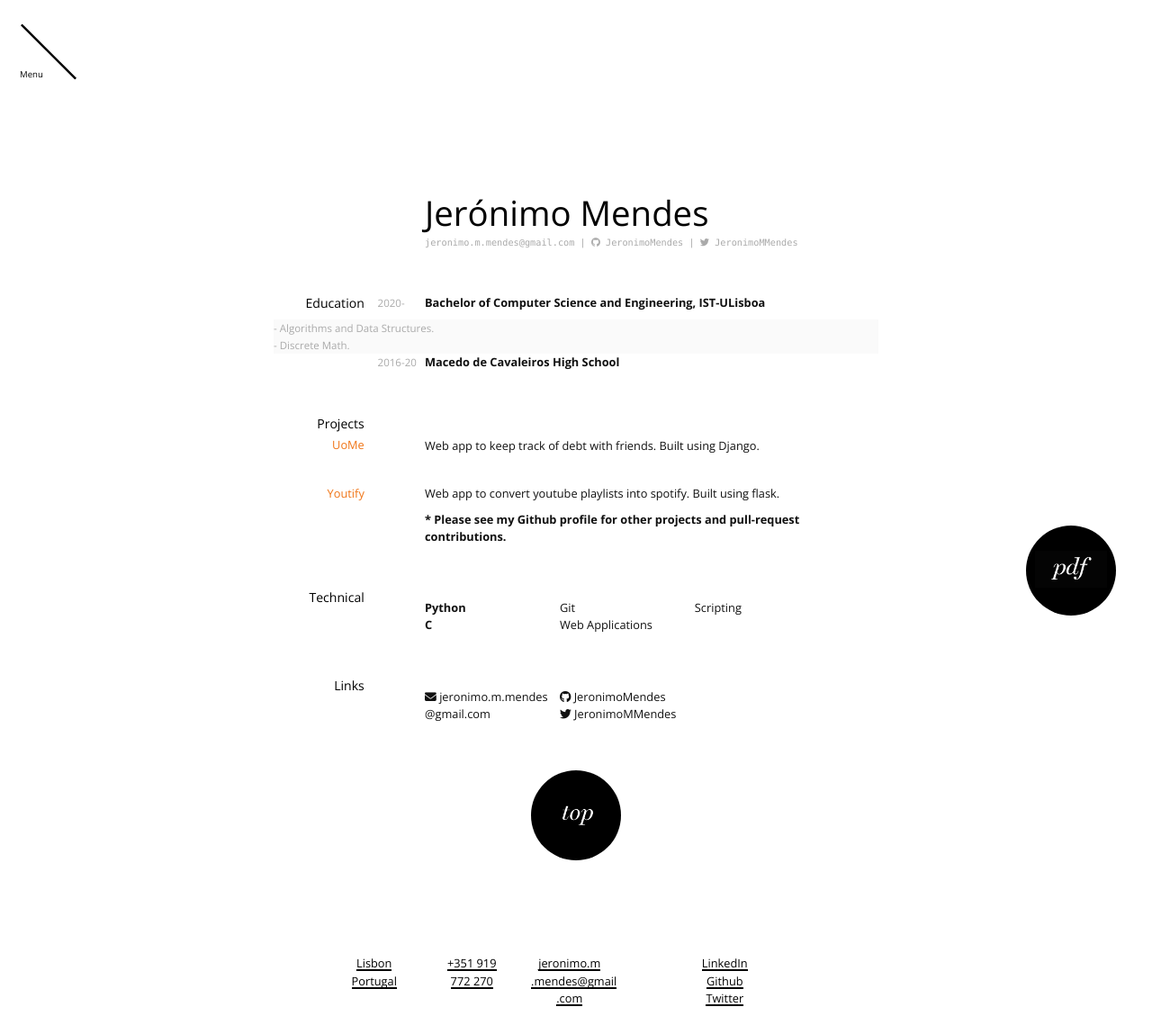
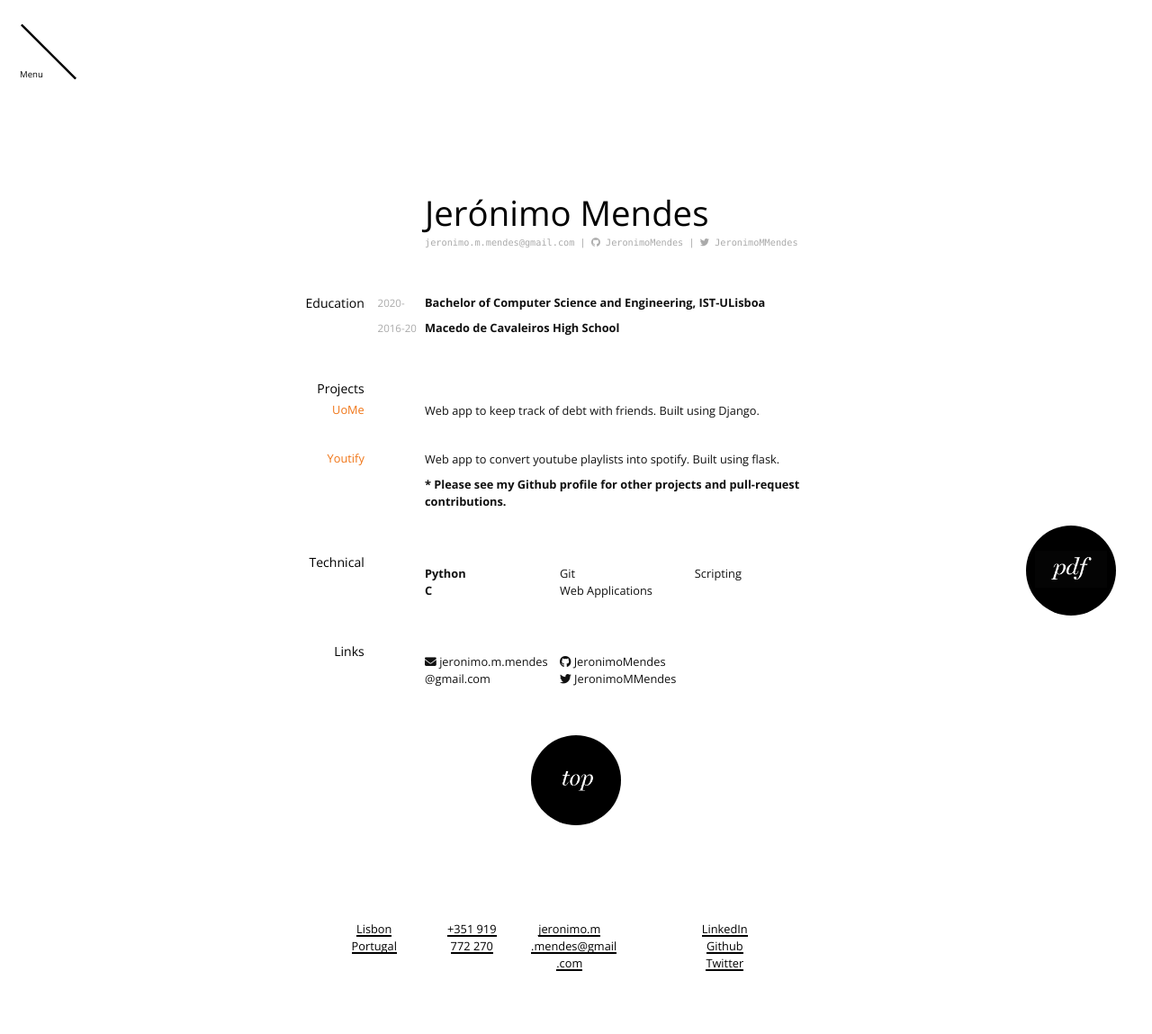
Before and after one commit to JeronimoMendes/JeronimoMendes.github.io, a Jekyll site: the page built from resume.md, in a window 1280 px wide. Shown: the whole page at 90% size. Built offline with Jekyll 4.4.1, drawn with Linux system fonts in a browser that asks for light colours; nearby versions of some CDN libraries; some web fonts are replaced; after the commit the page ends 1111 px from its top, so only the background shows below that.

Commit message:
Update resume.md

```diff
--- a/resume.md
+++ b/resume.md
@@ -18,9 +18,6 @@ permalink: /resume/
 
 `2020-`
 __Bachelor of Computer Science and Engineering, IST-ULisboa__
-
-    - Algorithms and Data Structures.
-    - Discrete Math.
 
 `2016-20`
 __Macedo de Cavaleiros High School__
```
